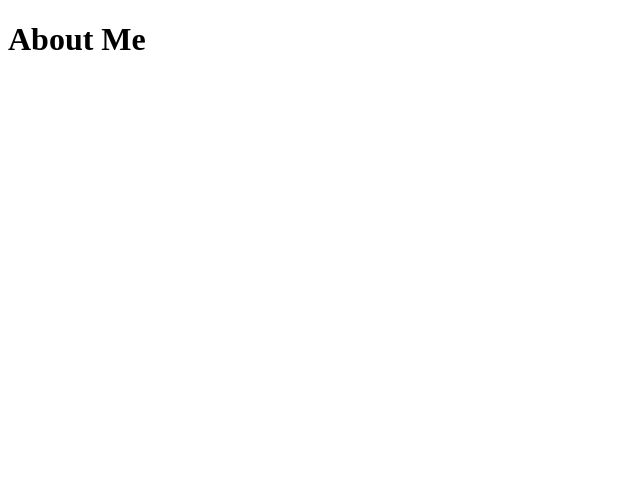
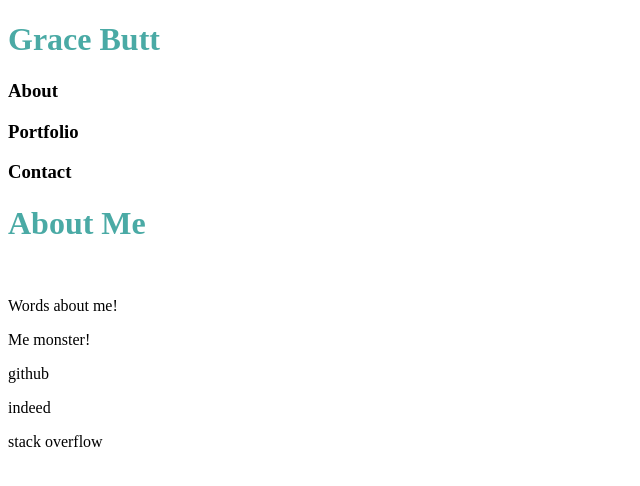
Before and after one commit to ShapeoftheClouds/Basic-Portfolio, a plain HTML site: page index.html in a window 1280 px wide. Shown: the whole page, without its empty margins (0-640 px from the left). Drawn offline with Linux system fonts and the light colour scheme.

Commit message:
initial site files

```diff
--- a/assets/css/style.css
+++ b/assets/css/style.css
@@ -0,0 +1,3 @@
+h1 {
+	color: #4aaaa5;
+}
--- a/index.html
+++ b/index.html
@@ -4,11 +4,44 @@
 <head>
 	<meta charset="UTF-8">
 	<title>contact</title>
+
+	<link rel="stylesheet" type="text/css" href="assets/css/style.css">
 </head>
 
 <body>
 
-<h1>About Me</h1>
+<!--Navigation Bar-->
+<div>
+	<!--My Name-->
+	<div>
+		<h1>Grace Butt</h1>
+	</div>
+
+	<div>
+		<h3>About</h3>
+		<h3>Portfolio</h3>
+		<h3>Contact</h3>
+	</div>
+
+</div>
+
+	<!--Body Content-->
+
+	<div>
+		<h1>About Me</h1>
+
+		<br>
+
+		<p>Words about me!</p>
+		<p>Me monster!</p>
+	</div>
+
+	<!--Connect with Me Box-->
+	<div>
+		<p>github</p>
+		<p>indeed</p>
+		<p>stack overflow</p>
+	</div>
 
 </body>
 
```
